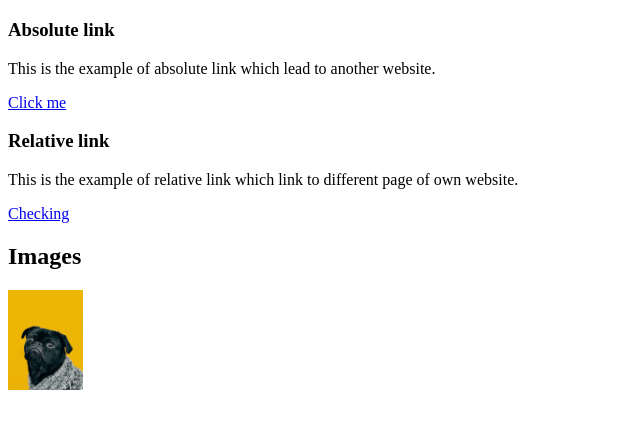
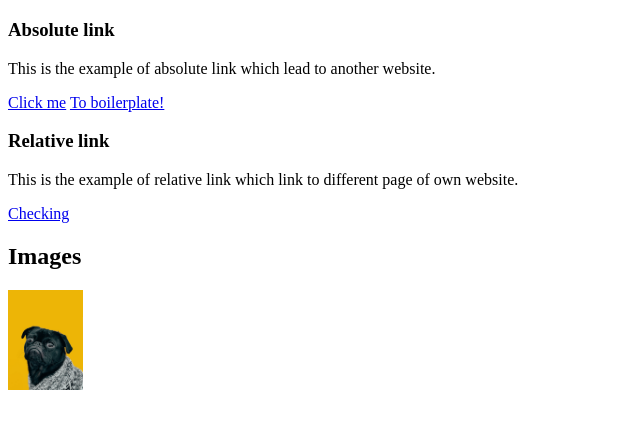
Before and after one commit to arkarheinz/The_Odin_Project, a plain HTML site: page images_and_links.html in a window 1280 px wide. Shown: the part 61-490 px from the top of the page, without its empty margins (0-640 px from the left). Drawn offline with Linux system fonts and the light colour scheme.

Commit message:
images images_and_links

```diff
--- a/images_and_links/index.html
+++ b/images_and_links.html
@@ -10,6 +10,7 @@
     <h3>Absolute link</h3>
     <p>This is the example of absolute link which lead to another website.</p>
     <a href="https://www.theodinproject.com/about" target="_blank" rel="noopener noreferrer">Click me</a>
+    <a href="../boilerplate/index.html" target="_blank" rel="noopener noreferrer">To boilerplate!</a>
     <!--
     'noopener' and 'noreferrer' are used for security purpose. It help website not to trick from original website to another.
     althought most of the website are already have that kind of security, it better to put these on.
@@ -20,7 +21,7 @@
     if you use absolute link, make sure include http:// in your rel value. if http:// is not include, the browser will searh in your
     computer and reply an error page becaue it doesn't locate in your computer.
     -->
-    <br><!--<br> is used when you want your element drop to next line.(it better to adjust in CSS.)-->
+    <br> <!--<br> is used when you want your element drop to next line.(it better to adjust in CSS.)-->
     <h3>Relative link</h3>
     <p>This is the example of relative link which link to different page of own website.</p>
     <a href="../boilerplate/index.html" target="_blank" rel="noopener noreferrer">Checking</a>
@@ -31,7 +32,9 @@
         'src' attribute is used to locate image location
         'alt' attribute is used to display when the photo is not ready or can't loading, it display the value as a text
         'width' and 'height' attributes are used to define image's size
-        <img> tag doesn't need close tag.
+        <img> tag doesn't need close tag.\
+        !!!In html5 version, we know <img> doesn't have any closing tag. But in odler version of html like html4 or html3
+        we need to put '/' as a closing tag. eg. <img src="example.jpg" alt="image" />
     -->
 </body>
 </html>
```
Also changed, not shown: images/links_and_images/charlesdeluvio-Mv9hjnEUHR4-unsplash.jpg (renamed from images_and_links/images/links_and_images/charlesdeluvio-Mv9hjnEUHR4-unsplash.jpg).
